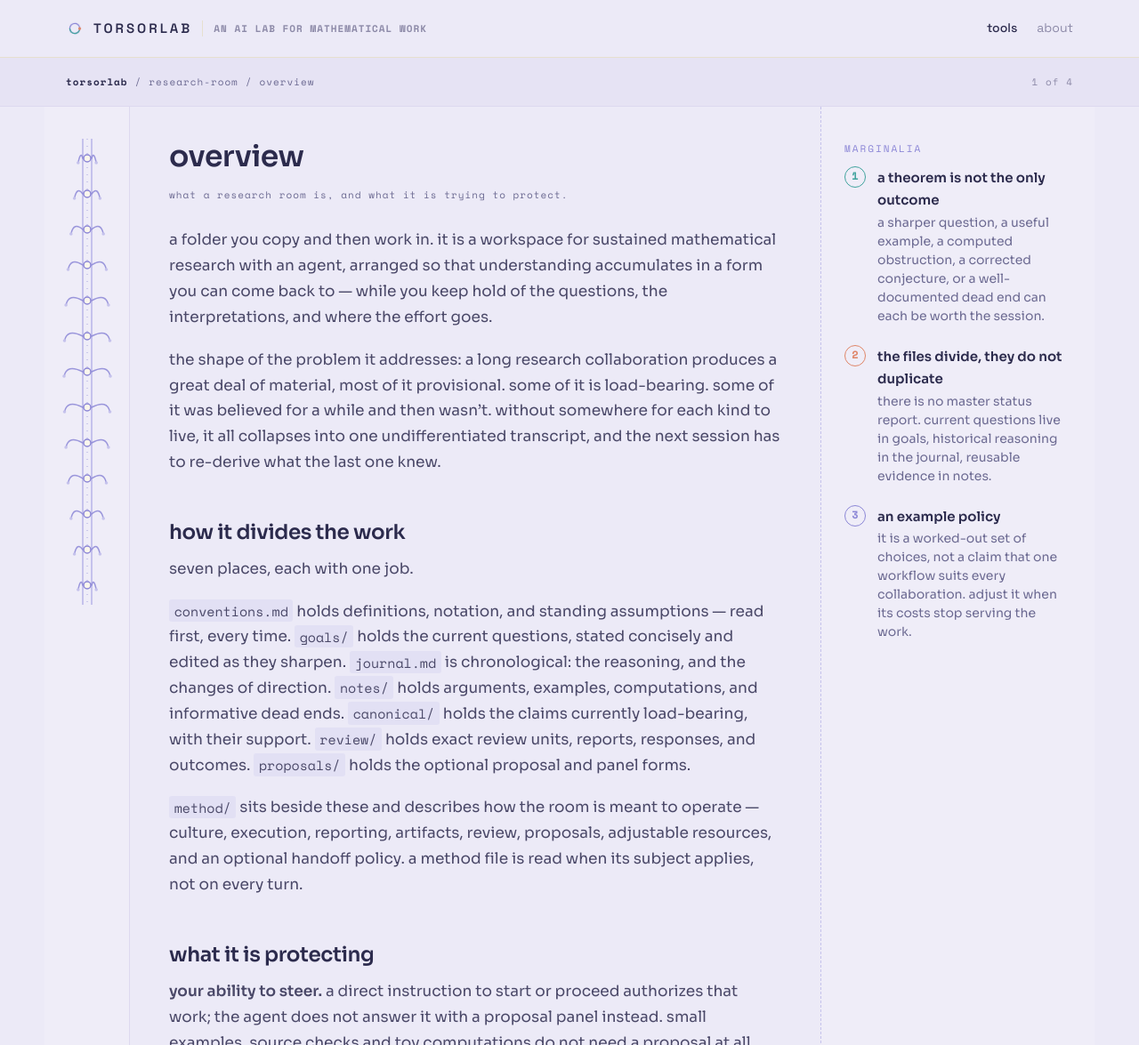
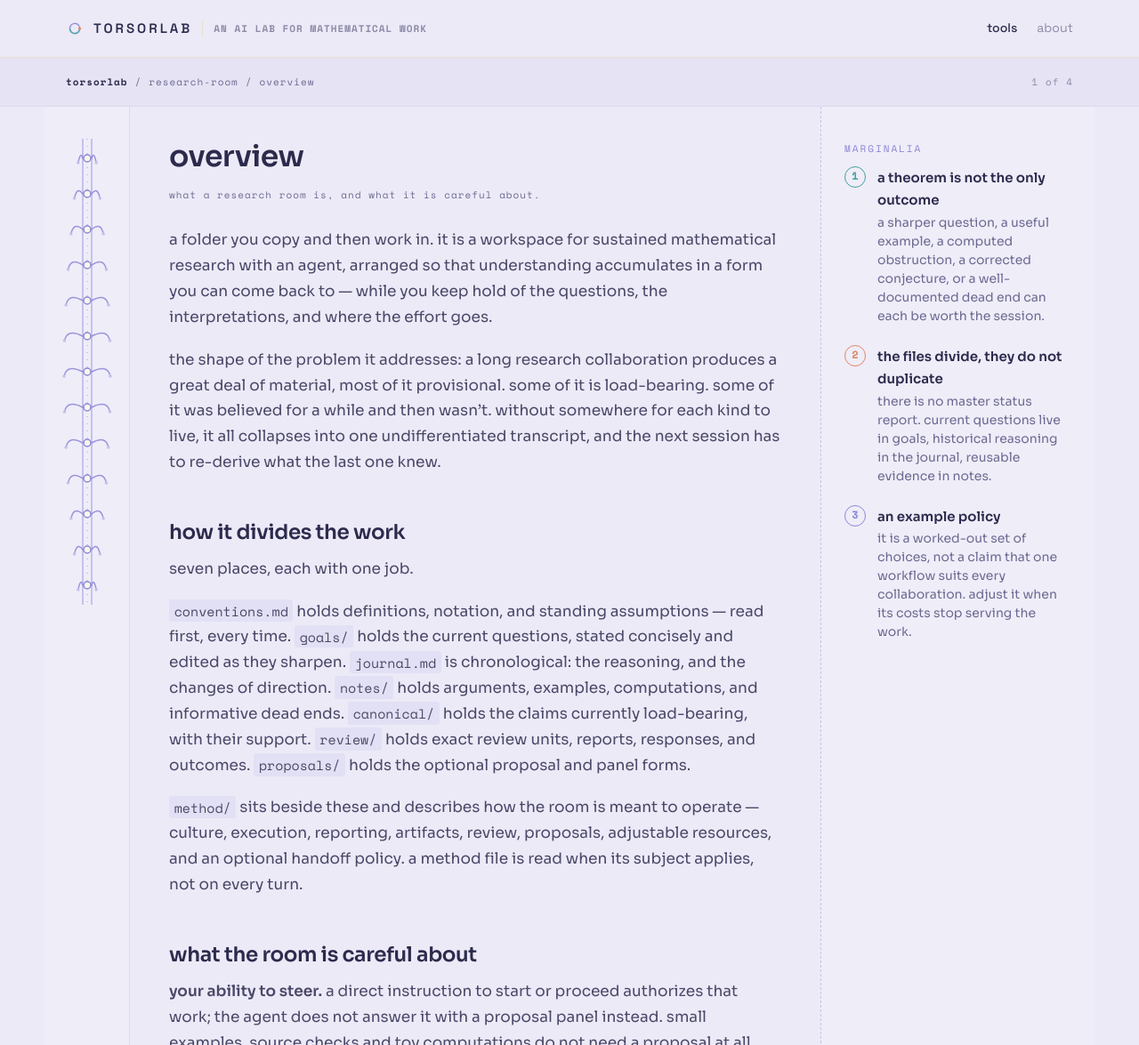
Before and after one commit to torsor/torsorlab, a Jekyll site: the page built from _docs/research-room/00-overview.md, in a window 1280 px wide. Shown: the top 1175 px of the page at 89% size. Built offline with Jekyll 4.4.1, drawn with Linux system fonts in a browser that asks for light colours.

Commit message:
Drop "what it is trying to protect"
Both in the overview summary and as the section heading. "what the room
is careful about" says the same thing without the defensive framing, and
still covers all four items under it.

Co-Authored-By: Claude Opus 5 (1M context) <noreply@anthropic.com>
Claude-Session: https://claude.ai/code/session_01TVotv4W9HDWY3YqGdHXi4d

```diff
--- a/_docs/research-room/00-overview.md
+++ b/_docs/research-room/00-overview.md
@@ -4,7 +4,7 @@ tool: research-room
 slug: overview
 permalink: /tools/research-room/overview/
 order: 0
-summary: what a research room is, and what it is trying to protect.
+summary: what a research room is, and what it is careful about.
 notes:
   - title: a theorem is not the only outcome
     text: >-
@@ -48,7 +48,7 @@ culture, execution, reporting, artifacts, review, proposals, adjustable
 resources, and an optional handoff policy. a method file is read when its
 subject applies, not on every turn.
 
-## what it is protecting
+## what the room is careful about
 
 **your ability to steer.** a direct instruction to start or proceed authorizes
 that work; the agent does not answer it with a proposal panel instead. small
```
